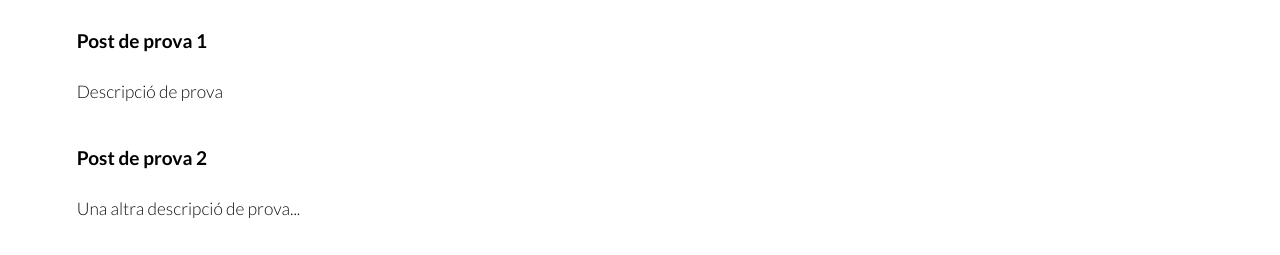
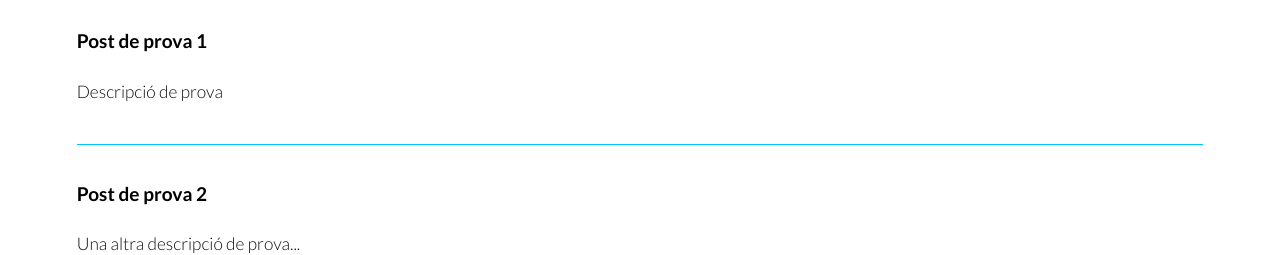
Before and after one commit to niunpamdeterra/niunpamdeterra.github.io, a plain HTML site: page index.html in a window 1280 px wide. Shown: the part 704-959 px from the top of the page. Drawn offline with Linux system fonts and the light colour scheme.

Commit message:
fix lògica dels divisors

```diff
--- a/index.html
+++ b/index.html
@@ -39,6 +39,7 @@
 			fetch('assets/posts/directori_posts.json')
 				.then(response => response.json())
 				.then(posts => {
+					const numMaxPosts = 3
 					// Ordena els posts de més recent a més vell
 					posts.sort((a, b) => {
 						const dateA = new Date(a.data.split('/').reverse().join('-'));
@@ -47,16 +48,16 @@
 					});
 					const blogList = document.querySelector('.blog-list');
 					posts.forEach((post, index) => {
-						if(index < 3) {
+						if(index < numMaxPosts) {
 							const postElement = document.createElement('div');
 							postElement.className = 'blog-card';
 							postElement.innerHTML = `<a href="${post.enllac}"><h4 class="h4-b" >${post.titol}</h4></a><p>${post.descripcio}</p>`;
-							if (index + 1 < posts.length && posts.length <= 3) postElement.innerHTML = postElement.innerHTML + `<hr />`;
+							if (index + 1 < numMaxPosts) postElement.innerHTML = postElement.innerHTML + `<hr />`;
 							blogList.appendChild(postElement);
 						}
 
 					});
-					if (posts.length > 3) {
+					if (posts.length > numMaxPosts) {
 							const carregames = document.createElement('a');
             				carregames.href = 'blog.html'; // enllaç al blog
             				carregames.textContent = 'Carrega totes les novetats...';
```
